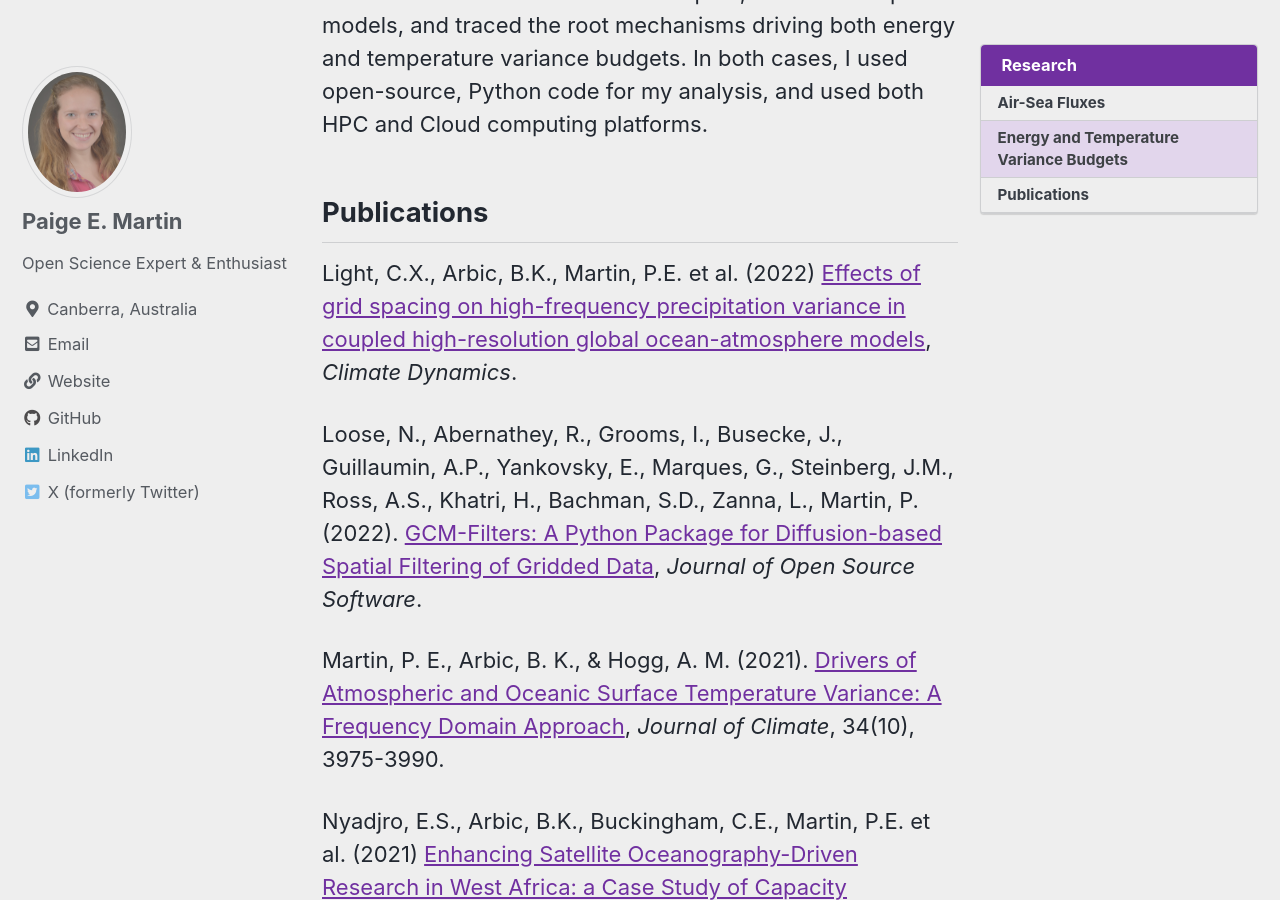
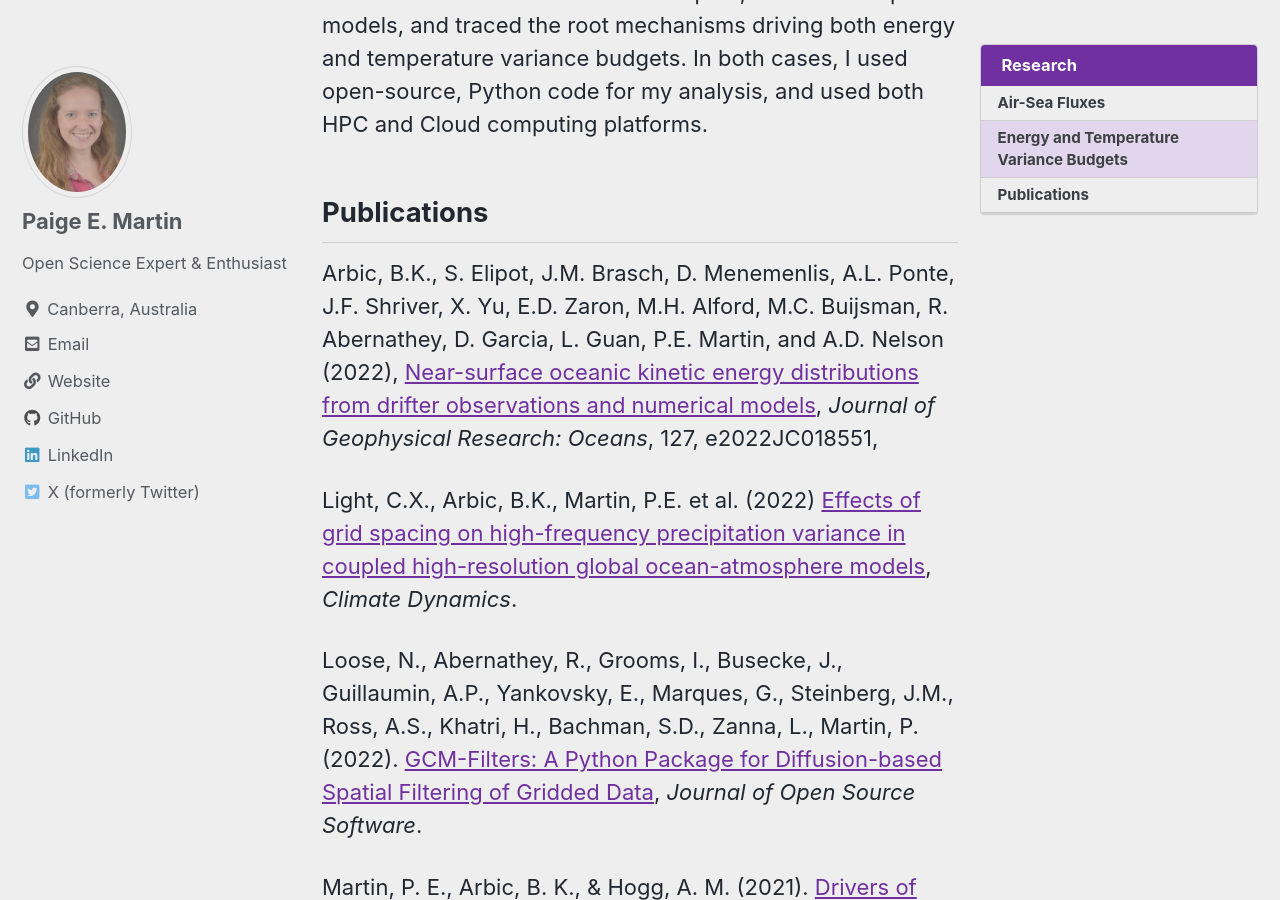
Before and after one commit to wanbint/wb, a Jekyll site: the page built from _pages/research.md, in a window 1280 px wide and 900 px high, scrolled down 816 px. Built offline with Jekyll 4.4.1, drawn with Linux system fonts in a browser that asks for light colours; cached includes are drawn as plain includes.

Commit message:
Update research.md

```diff
--- a/_pages/research.md
+++ b/_pages/research.md
@@ -20,6 +20,8 @@ During my PhD and Postdoc, I used a novel Fourier analysis technique to compute
 
 ## Publications
 
+Arbic, B.K., S. Elipot, J.M. Brasch, D. Menemenlis, A.L. Ponte, J.F. Shriver, X. Yu, E.D. Zaron, M.H. Alford, M.C. Buijsman, R. Abernathey, D. Garcia, L. Guan, P.E. Martin, and A.D. Nelson (2022), [Near-surface oceanic kinetic energy distributions from drifter observations and numerical models](https://doi.org/10.1029/2022JC018551), _Journal of Geophysical Research: Oceans_, 127, e2022JC018551,
+
 Light, C.X., Arbic, B.K., Martin, P.E. et al. (2022) [Effects of grid spacing on high-frequency precipitation variance in coupled high-resolution global ocean-atmosphere models](https://doi.org/10.1007/s00382-022-06257-6), _Climate Dynamics_.
 
 Loose, N., Abernathey, R., Grooms, I., Busecke, J., Guillaumin, A.P., Yankovsky, E., Marques, G., Steinberg, J.M., Ross, A.S., Khatri, H., Bachman, S.D., Zanna, L., Martin, P. (2022). [GCM-Filters: A Python Package for Diffusion-based Spatial Filtering of Gridded Data](https://joss.theoj.org/papers/10.21105/joss.03947), _Journal of Open Source Software_.
```
